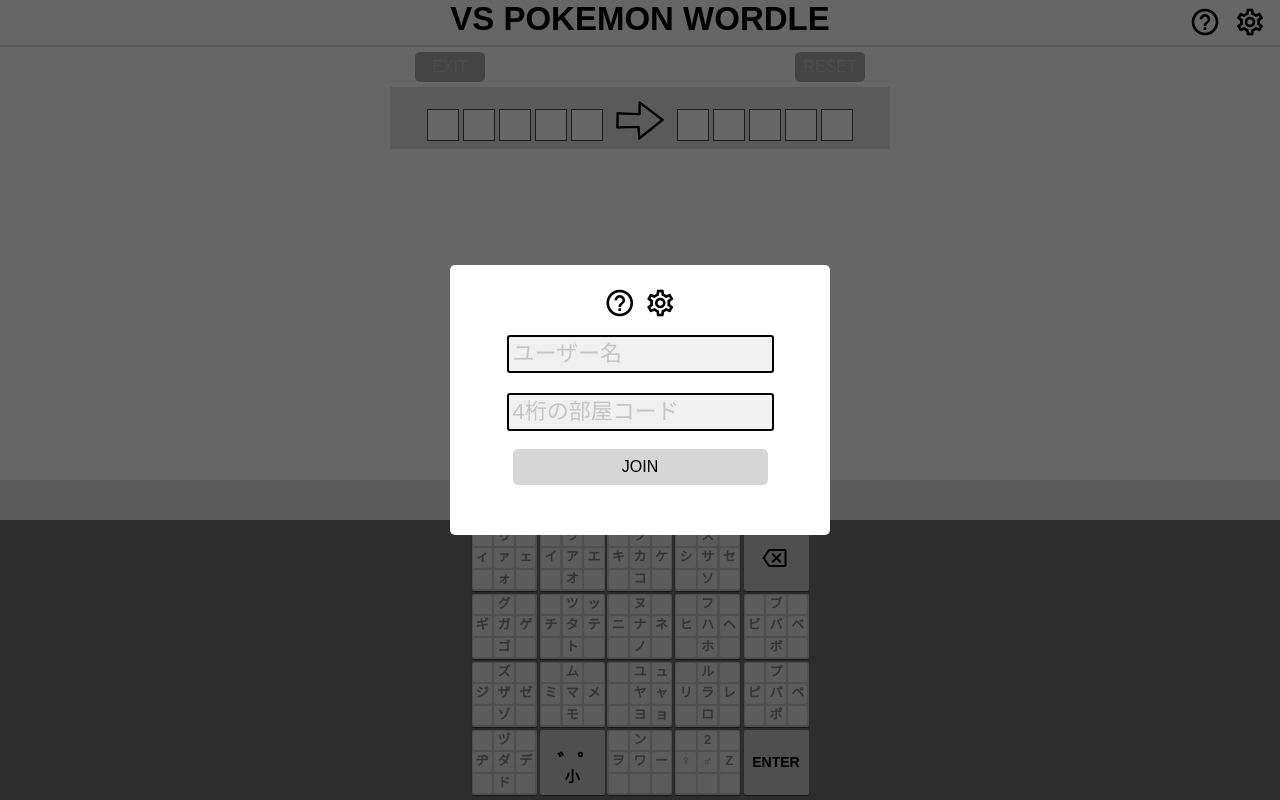
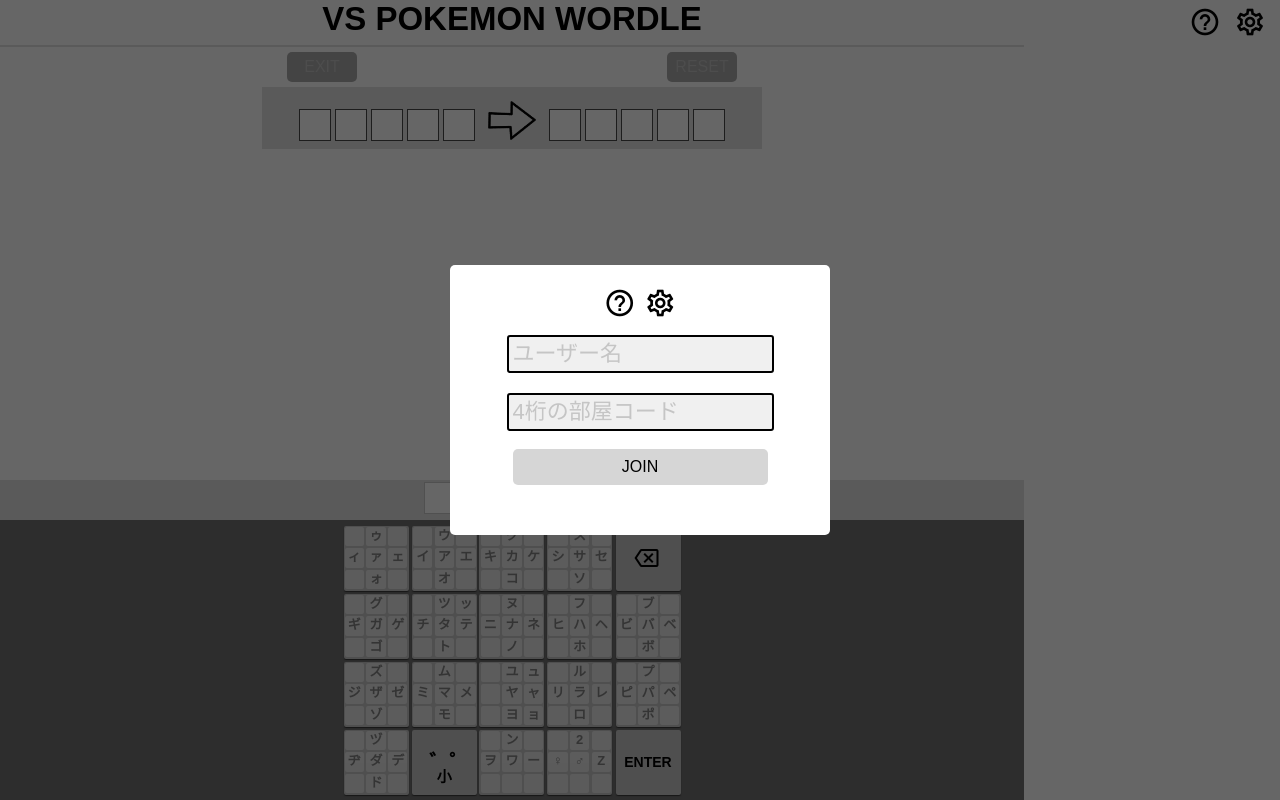
Before and after one commit to Yotty0404/VS_Pokemon_Wordle_Test, a Flask app: page / in a window 1280 px wide. Run offline with Flask 2, Linux system fonts and the light colour scheme; some libraries are stand-ins or nearby versions.

Commit message:
適用テスト

```diff
--- a/static/css/style.css
+++ b/static/css/style.css
@@ -4,7 +4,7 @@ body {
     flex-direction: column;
     margin: 0;
     padding: 0;
-    width: 100vw;
+    width: 80vw;
     min-height: 100vh;
     min-height: calc(var(--vh, 1vh) * 100);
     overflow: hidden;
--- a/static/js/script.js
+++ b/static/js/script.js
@@ -5,6 +5,7 @@ function setHeight() {
 setHeight();
 window.addEventListener('resize', setHeight);
 
+alert('test');
 
 var poke_data = [];
 
--- a/templates/home.html
+++ b/templates/home.html
@@ -61,7 +61,6 @@
         </div>
     </div>
 
-    <!--<div id="login_container" class="modal_container transparent">-->
     <div id="login_container" class="modal_container">
         <div class="gray_container">
         </div>
@@ -421,8 +420,6 @@
         </div>
     </div>
 
-
-
     <div id="battle_start_container" class="collapse">
         <div id="battle_start" class="transparent">
             BATTLE START
```
